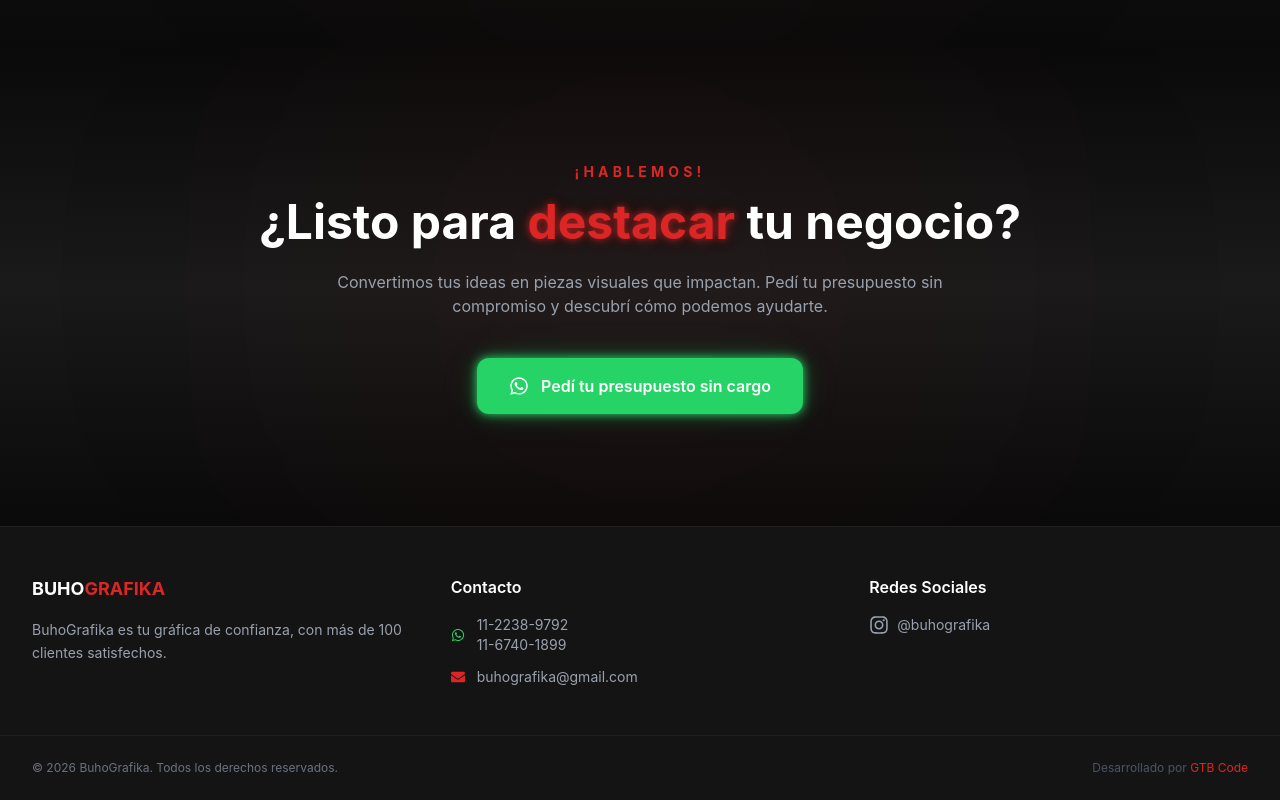
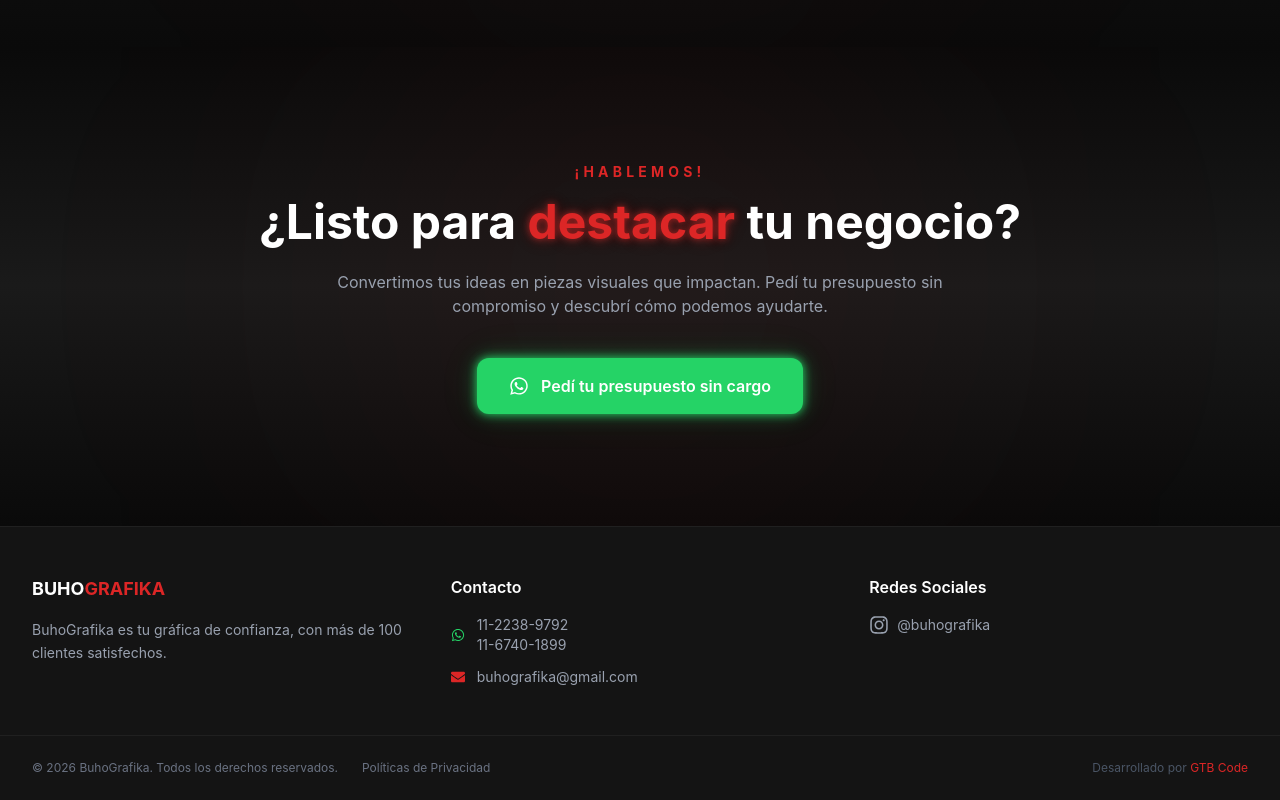
Before and after one commit to GonzaBertolucci/landing-grafika, a React (Vite) app in the folder buhografika/: page / in a window 1280 px wide. Shown: the part 5413-6213 px from the top of the page. Built offline with nearby package versions, Linux system fonts and the light colour scheme.

Commit message:
Cambio de lugar del hypervinculo a Politicas de privacidad

```diff
--- a/buhografika/src/components/Footer.jsx
+++ b/buhografika/src/components/Footer.jsx
@@ -50,15 +50,17 @@ export default function Footer() {
       <div className="border-t border-white/5">
         <div className="max-w-7xl mx-auto px-4 sm:px-6 lg:px-8 py-6 flex flex-col md:flex-row items-center justify-between gap-4">
           <div className="flex flex-col md:flex-row items-center gap-2 md:gap-6">
+            <span className="text-gray-500 text-xs">
+              © {new Date().getFullYear()} BuhoGrafika. Todos los derechos reservados.
+            </span>
             <a
               href="/privacidad"
               target="_blank"
               rel="noopener noreferrer"
               className="text-gray-500 text-xs hover:text-primary transition-colors"
             >
-              © {new Date().getFullYear()} BuhoGrafika. Todos los derechos reservados.
+              Políticas de Privacidad
             </a>
-
           </div>
           <p className="text-gray-600 text-xs">
             Desarrollado por <span className="text-primary">GTB Code</span>
```
